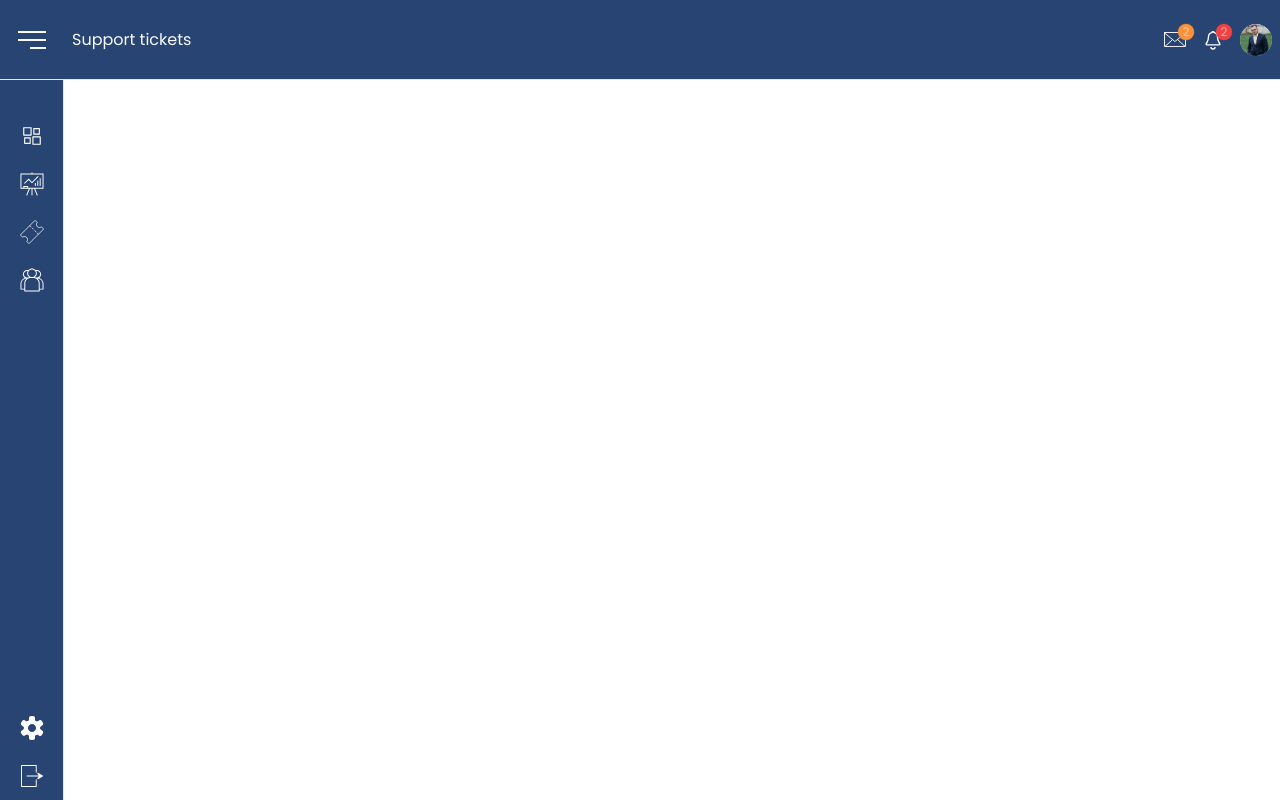
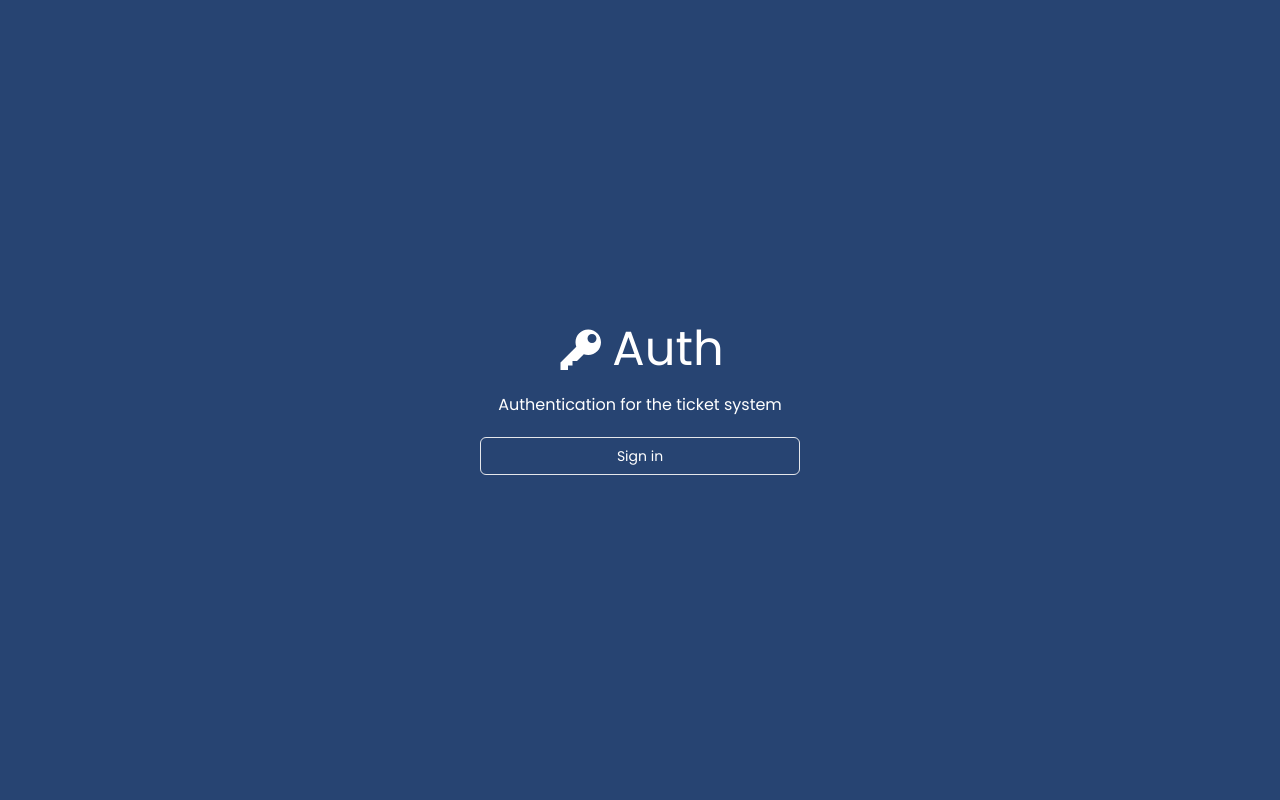
Before and after one commit to manawara/support-tikets-system, a Next.js app: page / in a window 1280 px wide. Built offline with nearby package versions, Linux system fonts and the light colour scheme.

Commit message:
Refactor code

```diff
--- a/app/(dashboard)/tickets/[id]/page.tsx
+++ b/app/dashboard/tickets/[id]/page.tsx
@@ -1,6 +1,5 @@
 import TicketDetails from '@/components/TicketDetails'
 import AssignUser from '@/components/AssignUser'
-import Card from '@/components/Card'
 import Message from '@/components/Message'
 import RichText from '@/components/RichText'
 
--- a/app/layout.tsx
+++ b/app/layout.tsx
@@ -28,7 +28,7 @@ export default function RootLayout({
   children: React.ReactNode
 }>) {
   return (
-    <html lang="en" className={`${lato.variable} ${poppins.variable} text-white`}>
+    <html lang="en" className={`${lato.variable} ${poppins.variable} text-white bg-darkBlue`}>
       <body>{children}</body>
     </html>
   )
--- /dev/null
+++ b/app/page.tsx
@@ -0,0 +1,22 @@
+import { LinkButton } from '@/components/Button'
+import keyIcon from '@/public/key_icon.svg'
+import Image from 'next/image'
+import React from 'react'
+
+const HomePage = () => {
+  return (
+    <div className="absolute top-1/2 left-1/2  -translate-y-1/2 -translate-x-1/2 max-w-80 w-full">
+      <div className="flex flex-col gap-5">
+        <div className="flex items-center gap-2 justify-center">
+          <Image src={keyIcon} alt="Key Icon" width={48} />
+          <h1 className="text-5xl ">Auth</h1>
+        </div>
+        <p className="text-center">Authentication for the ticket system</p>
+
+        <LinkButton href="/auth/login">Sign in</LinkButton>
+      </div>
+    </div>
+  )
+}
+
+export default HomePage
--- /dev/null
+++ b/components/Button.tsx
@@ -0,0 +1,53 @@
+'use client'
+import React, { HTMLAttributes, ReactNode } from 'react'
+import { MotionProps, HTMLMotionProps, motion } from 'framer-motion'
+import Link from 'next/link'
+
+type BaseProps = {
+  children?: ReactNode
+}
+
+// Button specific types
+type ButtonProps = BaseProps & HTMLAttributes<HTMLButtonElement> & MotionProps
+
+// Link specific types
+type LinkProps = {
+  href: string
+} & BaseProps &
+  HTMLMotionProps<'div'>
+
+const Button = ({ children, ...props }: ButtonProps) => {
+  return (
+    <motion.button
+      className="bg-darkBlue border border-solid rounded-md p-2 px-4 text-sm w-full"
+      whileHover={{ scale: 1.05 }}
+      whileTap={{ scale: 0.95 }}
+      initial={{ opacity: 0, y: 20 }}
+      animate={{ opacity: 1, y: 0 }}
+      transition={{ duration: 0.3 }}
+      {...props}
+    >
+      {children}
+    </motion.button>
+  )
+}
+
+const LinkButton = ({ href, children, ...props }: LinkProps) => {
+  return (
+    <Link href={href} passHref>
+      <motion.div
+        className="bg-darkBlue border border-solid rounded-md p-2 px-4 text-sm w-full inline-block text-center"
+        whileHover={{ scale: 1.05 }}
+        whileTap={{ scale: 0.95 }}
+        initial={{ opacity: 0, y: 20 }}
+        animate={{ opacity: 1, y: 0 }}
+        transition={{ duration: 0.3 }}
+        {...props}
+      >
+        {children}
+      </motion.div>
+    </Link>
+  )
+}
+
+export { Button, LinkButton }
--- a/components/Input.tsx
+++ b/components/Input.tsx
@@ -1,33 +1,28 @@
 'use client'
-import React, { InputHTMLAttributes } from 'react'
+import React, { InputHTMLAttributes, forwardRef } from 'react'
 import { AnimatePresence, MotionProps, motion } from 'framer-motion'
 
 type InputProps = {
   label?: string
+  isExpended?: boolean
+  placeholder?: string
 } & InputHTMLAttributes<HTMLInputElement> &
   MotionProps
 
-const Input = ({ label, ...props }: InputProps) => {
+const Input = forwardRef<HTMLInputElement, InputProps>(({ label, isExpended, placeholder, ...props }, ref) => {
   return (
     <motion.div
-      className="relative mb-4"
+      className={`relative my-3 ${placeholder ? 'mb-2' : ''}`}
       initial={{ opacity: 0, y: -10 }}
       animate={{ opacity: 1, y: 0 }}
       transition={{ duration: 0.3 }}
     >
-      <motion.input
-        {...props}
-        className="w-3/4 px-3 py-2 font-poppins text-sm text-white placeholder:text-gray-300 bg-[#1e3658] rounded-md focus:outline-none border-[1px] border-solid border-[#5d8fc9] focus:ring-1 focus:ring-[#7da7d9] transition-all duration-300 ease-in-out"
-        whileFocus={{ width: '100%' }}
-        placeholder=""
-      />
       <AnimatePresence>
         {label && (
           <motion.label
-            className="absolute left-3 top-[9px] text-sm text-gray-50 transition-all duration-300 ease-in-out pointer-events-none"
-            initial={{ y: 0 }}
+            className={`text-sm  text-gray-50 transition-all duration-300 ease-in-out pointer-events-none
+            `}
             animate={{
-              y: props.value ? -24 : 0,
               scale: props.value ? 0.8 : 1,
               color: props.value ? '#d1d5db' : '#ffffff',
             }}
@@ -36,8 +31,19 @@ const Input = ({ label, ...props }: InputProps) => {
           </motion.label>
         )}
       </AnimatePresence>
+      <motion.input
+        {...props}
+        ref={ref}
+        className={`${
+          !isExpended ? 'w-3/4' : 'w-full'
+        } px-3 py-2 font-poppins text-sm text-white placeholder:text-gray-300 bg-[#1e3658] rounded-md focus:outline-none border-[1px] border-solid border-[#5d8fc9] focus:ring-1 focus:ring-[#7da7d9] transition-all duration-300 ease-in-out`}
+        whileFocus={!isExpended ? { width: '100%' } : undefined}
+        placeholder={placeholder ? placeholder : ''}
+      />
     </motion.div>
   )
-}
+})
+
+Input.displayName = 'Input'
 
 export default Input
--- a/components/Message.tsx
+++ b/components/Message.tsx
@@ -1,9 +1,9 @@
-import React from 'react'
+import React, { ReactNode } from 'react'
 import Card from './Card'
 import Image from 'next/image'
 import profileIcon from '@/public/profile.jpeg'
 
-const Message = ({ children }) => {
+const Message = ({ children }: { children: ReactNode }) => {
   return (
     <>
       <Card>
--- a/components/TicketDetails.tsx
+++ b/components/TicketDetails.tsx
@@ -1,6 +1,6 @@
 import React from 'react'
 
-const TicketDetails = ({ title }) => {
+const TicketDetails = ({ title }: { title: string }) => {
   return (
     <div className="flex flex-col my-4">
       <span className="flex justify-between text-gray-300">{title}</span>
```
Also changed, not shown: app/dashboard/layout.tsx (renamed from app/(dashboard)/layout.tsx), app/dashboard/page.tsx (renamed from app/(dashboard)/page.tsx), app/dashboard/tickets/page.tsx (renamed from app/(dashboard)/tickets/page.tsx), public/key_icon.svg (added).
